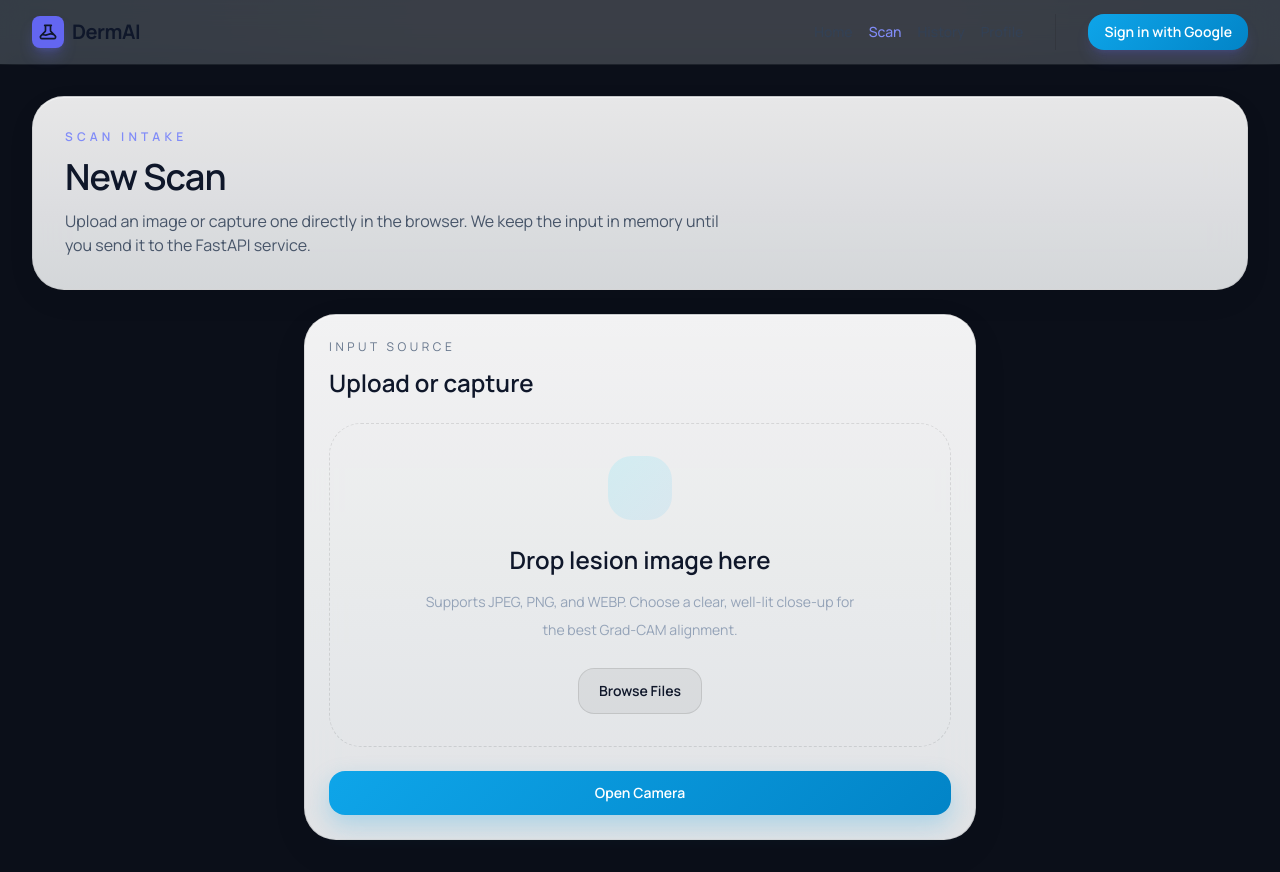
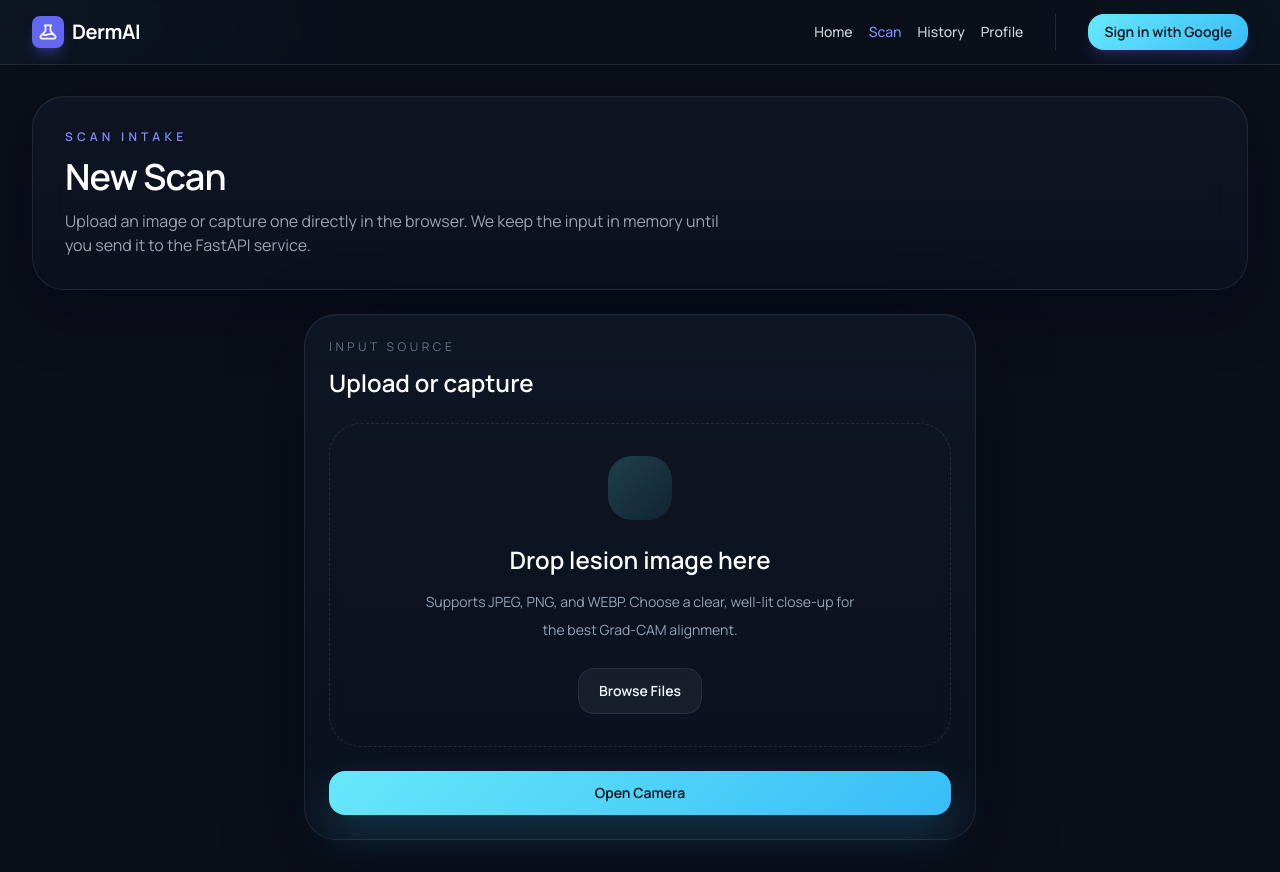
Before and after one commit to ganapathichinavath-bot/DermiAI, a React (Vite) app in the folder Frontend/: page /scan in a window 1280 px wide. Built offline with nearby package versions, Linux system fonts and the light colour scheme.

Commit message:
Changed theme again

```diff
--- a/Frontend/src/index.css
+++ b/Frontend/src/index.css
@@ -5,27 +5,27 @@
 @tailwind utilities;
 
 :root {
-  color-scheme: light;
-  --bg: #ffffff;
-  --panel: rgba(255, 255, 255, 0.9);
-  --panel-soft: rgba(0, 0, 0, 0.04);
-  --border: rgba(0, 0, 0, 0.1);
-  --text: #0f172a;
-  --muted: #64748b;
-  --accent: #0ea5e9;
-  --accent-strong: #0284c7;
+  color-scheme: dark;
+  --bg: #0b0f1a;
+  --panel: rgba(16, 22, 37, 0.86);
+  --panel-soft: rgba(255, 255, 255, 0.04);
+  --border: rgba(255, 255, 255, 0.08);
+  --text: #f4f8ff;
+  --muted: #94a3b8;
+  --accent: #67e8f9;
+  --accent-strong: #38bdf8;
 }
 
 @layer base {
   * {
-    @apply border-slate-200;
+    @apply border-slate-800;
   }
 
   html {
     background:
-      radial-gradient(circle at top left, rgba(14, 165, 233, 0.1), transparent 28%),
-      radial-gradient(circle at top right, rgba(2, 132, 199, 0.08), transparent 22%),
-      linear-gradient(180deg, #f8fafc 0%, #f1f5f9 60%, #e2e8f0 100%);
+      radial-gradient(circle at top left, rgba(56, 189, 248, 0.18), transparent 28%),
+      radial-gradient(circle at top right, rgba(14, 165, 233, 0.14), transparent 22%),
+      linear-gradient(180deg, #0b0f1a 0%, #0d1322 60%, #09111f 100%);
   }
 
   body {
@@ -55,11 +55,11 @@
   }
 
   .panel {
-    background: linear-gradient(180deg, rgba(255, 255, 255, 0.95), rgba(248, 250, 252, 0.9));
+    background: linear-gradient(180deg, rgba(16, 22, 37, 0.92), rgba(11, 17, 30, 0.9));
     border: 1px solid var(--border);
     box-shadow:
-      0 12px 40px rgba(0, 0, 0, 0.05),
-      inset 0 1px 0 rgba(255, 255, 255, 0.5);
+      0 24px 80px rgba(2, 6, 23, 0.45),
+      inset 0 1px 0 rgba(255, 255, 255, 0.04);
     @apply rounded-[2rem] backdrop-blur-xl;
   }
 
@@ -71,87 +71,54 @@
 
   .button-primary {
     background: linear-gradient(135deg, var(--accent), var(--accent-strong));
-    color: #ffffff;
-    box-shadow: 0 10px 25px rgba(14, 165, 233, 0.25);
+    color: #03111b;
+    box-shadow: 0 20px 45px rgba(56, 189, 248, 0.22);
     @apply inline-flex items-center justify-center rounded-2xl px-5 py-3 text-sm font-semibold transition hover:-translate-y-0.5;
   }
 
   .button-secondary {
-    background: rgba(0, 0, 0, 0.05);
+    background: rgba(255, 255, 255, 0.05);
     border: 1px solid var(--border);
     color: var(--text);
-    @apply inline-flex items-center justify-center rounded-2xl px-5 py-3 text-sm font-semibold transition hover:bg-black/5;
+    @apply inline-flex items-center justify-center rounded-2xl px-5 py-3 text-sm font-semibold transition hover:bg-white/10;
   }
 
   .auth-page {
     @apply flex min-h-screen items-center justify-center p-6;
     background:
-      radial-gradient(circle at center, rgba(14, 165, 233, 0.1), transparent 24%),
-      linear-gradient(180deg, #f8fafc 0%, #e2e8f0 100%);
+      radial-gradient(circle at center, rgba(56, 189, 248, 0.18), transparent 24%),
+      linear-gradient(180deg, #0b0f1a 0%, #09121f 100%);
   }
 
   .auth-card {
-    @apply w-full max-w-md rounded-[2rem] border border-black/10 p-8 shadow-xl backdrop-blur-xl;
-    background: linear-gradient(180deg, rgba(255, 255, 255, 0.95), rgba(248, 250, 252, 0.9));
+    @apply w-full max-w-md rounded-[2rem] border border-white/10 p-8 shadow-2xl backdrop-blur-xl;
+    background: linear-gradient(180deg, rgba(14, 20, 33, 0.92), rgba(9, 14, 25, 0.96));
   }
 
   .auth-input {
-    @apply w-full rounded-2xl border border-black/10 bg-black/5 px-4 py-3 text-slate-800 outline-none transition placeholder:text-slate-400 focus:border-cyan-500/60 focus:bg-white;
+    @apply w-full rounded-2xl border border-white/10 bg-white/5 px-4 py-3 text-white outline-none transition placeholder:text-slate-500 focus:border-cyan-300/60 focus:bg-white/10;
   }
 
   /* Dashboard glass card — used in Dashboard.jsx */
   .glass-panel {
-    background: linear-gradient(180deg, rgba(255, 255, 255, 0.9), rgba(248, 250, 252, 0.85));
-    border: 1px solid rgba(0, 0, 0, 0.08);
+    background: linear-gradient(180deg, rgba(16, 22, 37, 0.88), rgba(11, 17, 30, 0.85));
+    border: 1px solid rgba(255, 255, 255, 0.08);
     box-shadow:
-      0 10px 30px rgba(0, 0, 0, 0.05),
-      inset 0 1px 0 rgba(255, 255, 255, 0.5);
+      0 20px 60px rgba(2, 6, 23, 0.4),
+      inset 0 1px 0 rgba(255, 255, 255, 0.04);
     @apply rounded-[2rem] backdrop-blur-xl;
   }
 
   /* Alias for button-primary — some pages use btn-primary */
   .btn-primary {
     background: linear-gradient(135deg, var(--accent), var(--accent-strong));
-    color: #ffffff;
-    box-shadow: 0 10px 25px rgba(14, 165, 233, 0.25);
+    color: #03111b;
+    box-shadow: 0 20px 45px rgba(56, 189, 248, 0.22);
     @apply inline-flex items-center justify-center rounded-2xl px-5 py-3 text-sm font-semibold transition hover:-translate-y-0.5;
   }
 
   /* Standard input field */
   .input-field {
-    @apply w-full rounded-xl border border-black/10 bg-black/5 px-4 py-3 text-slate-800 text-sm outline-none transition placeholder:text-slate-500 focus:border-cyan-500/50 focus:bg-white focus:ring-1 focus:ring-cyan-500/10;
+    @apply w-full rounded-xl border border-white/10 bg-white/5 px-4 py-3 text-white text-sm outline-none transition placeholder:text-slate-600 focus:border-cyan-400/50 focus:bg-white/8 focus:ring-1 focus:ring-cyan-400/10;
   }
 }
-
-@layer utilities {
-  .text-white {
-    @apply text-slate-900 !important;
-  }
-  .text-white\/70 {
-    @apply text-slate-900/70 !important;
-  }
-  .text-white\/75 {
-    @apply text-slate-900/75 !important;
-  }
-  .text-gray-200 {
-    @apply text-slate-800 !important;
-  }
-  .text-gray-300 {
-    @apply text-slate-700 !important;
-  }
-  .text-gray-400 {
-    @apply text-slate-600 !important;
-  }
-  .bg-white\/5 {
-    @apply bg-black/5 !important;
-  }
-  .bg-white\/10 {
-    @apply bg-black/10 !important;
-  }
-  .border-white\/10 {
-    @apply border-black/10 !important;
-  }
-  .border-white\/20 {
-    @apply border-black/20 !important;
-  }
-}
```
